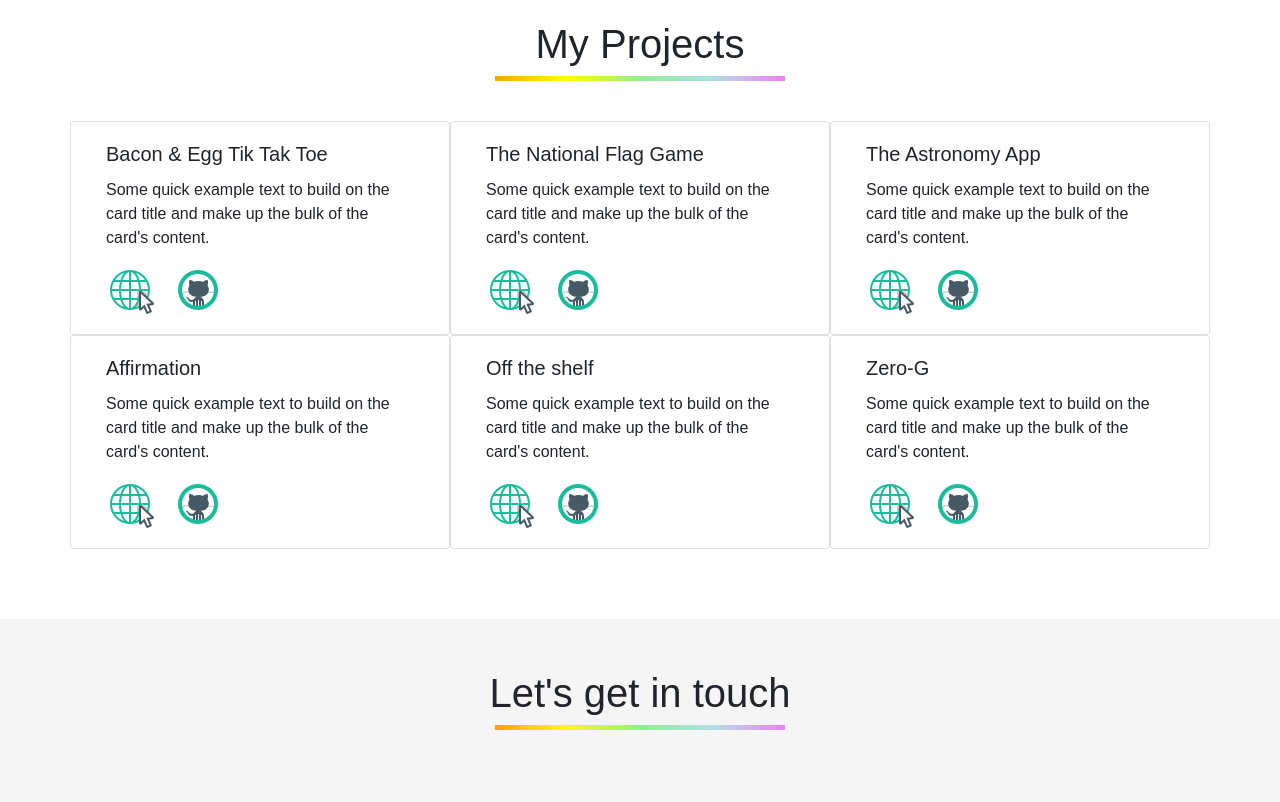
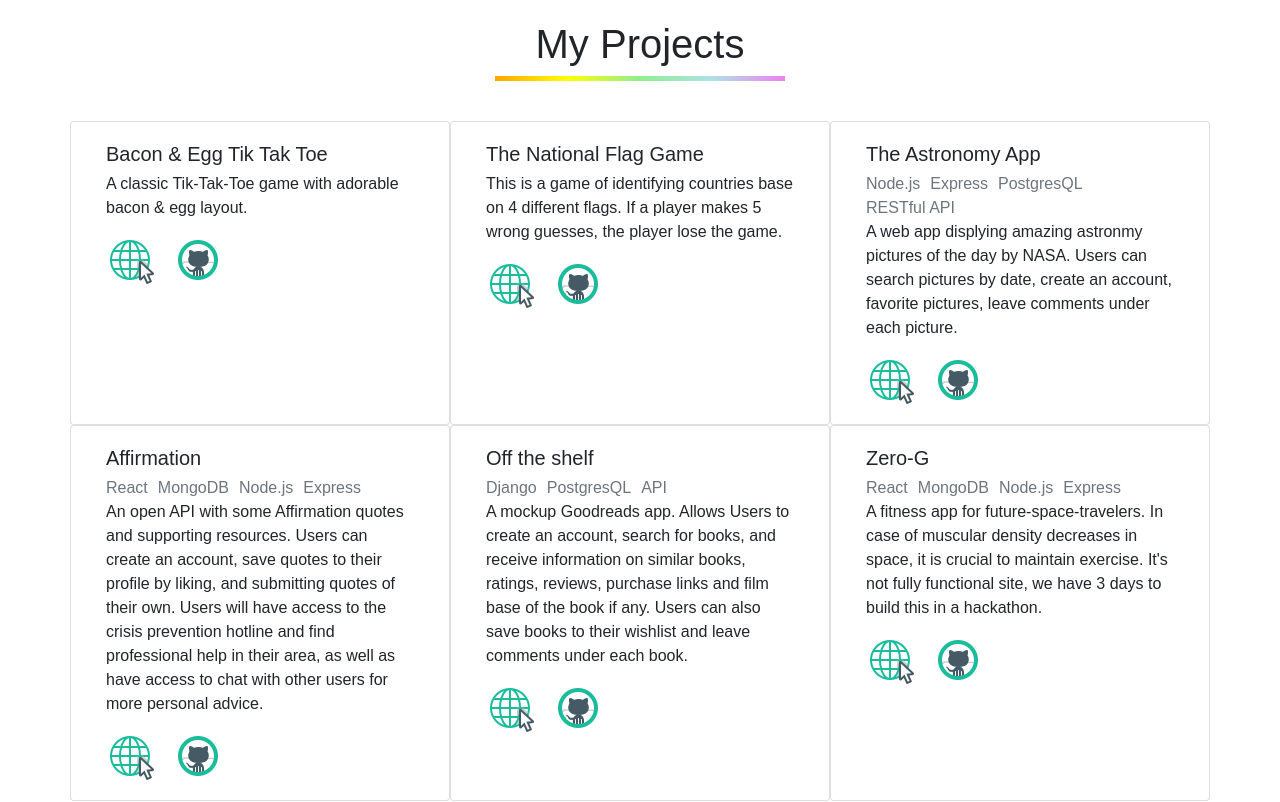
Before and after one commit to margaret-jihua/portfolio, a React (Create React App) app: page / in a window 1280 px wide. Shown: the part 1620-2422 px from the top of the page. Built offline with nearby package versions, Linux system fonts and the light colour scheme; a web font is replaced by a local one.

Commit message:
update info of projects

```diff
--- a/src/components/Home.js
+++ b/src/components/Home.js
@@ -11,30 +11,44 @@ export default class Home extends Component {
 
         const projects = [
             {
-                name:'Bacon & Egg Tik Tak Toe',
-                link:"https://margaret-jihua.github.io/tik-tak-toe/",
+                name: "Bacon & Egg Tik Tak Toe",
+                link: "https://margaret-jihua.github.io/tik-tak-toe/",
+                repo: "https://github.com/margaret-jihua/tik-tak-toe",
+                description: "A classic Tik-Tak-Toe game with adorable bacon & egg layout."
             },
             {
-                name:'The National Flag Game',
-                link:"https://margaret-jihua.github.io/national-flag-game/"
+                name: "The National Flag Game",
+                link: "https://margaret-jihua.github.io/national-flag-game/",
+                repo: "https://github.com/margaret-jihua/national-flag-game",
+                description: "This is a game of identifying countries base on 4 different flags. If a player makes 5 wrong guesses, the player lose the game."
             },
             {
-                name:'The Astronomy App',
-                link: "https://astronomy-picture-app.herokuapp.com/"
+                name: "The Astronomy App",
+                link: "https://astronomy-picture-app.herokuapp.com/",
+                repo: "https://github.com/margaret-jihua/Astronomy-App",
+                tech: ["Node.js", "Express", "PostgresQL", "RESTful API"],
+                description: "A web app displying amazing astronmy pictures of the day by NASA. Users can search pictures by date, create an account, favorite pictures, leave comments under each picture."
             },
             {
-                name: 'Affirmation',
-                link: "https://affirmations-client.herokuapp.com/"
+                name: "Affirmation",
+                link: "https://affirmations-client.herokuapp.com/",
+                repo: "https://github.com/margaret-jihua/Affirmations-App",
+                tech: ["React", "MongoDB", "Node.js", "Express"],
+                description: "An open API with some Affirmation quotes and supporting resources. Users can create an account, save quotes to their profile by liking, and submitting quotes of their own. Users will have access to the crisis prevention hotline and find professional help in their area, as well as have access to chat with other users for more personal advice."
             },
             {
-                name: 'Off the shelf',
-                link: "https://offtheshelff.herokuapp.com/"
+                name: "Off the shelf",
+                link: "https://offtheshelff.herokuapp.com/",
+                repo: "https://github.com/margaret-jihua/Off-the-Shelf",
+                tech: ["Django", "PostgresQL", "API"],
+                description: "A mockup Goodreads app. Allows Users to create an account, search for books, and receive information on similar books, ratings, reviews, purchase links and film base of the book if any. Users can also save books to their wishlist and leave comments under each book."
             },
             {
-                name: 'Zero-G',
+                name: "Zero-G",
                 link: "https://zero-g-frontend-25239.web.app/",
-                repo:"https://github.com/margaret-jihua/zero-g-frontend",
-                description:""
+                repo: "https://github.com/margaret-jihua/zero-g-frontend",
+                tech: ["React", "MongoDB", "Node.js", "Express"],
+                description: "A fitness app for future-space-travelers. In case of muscular density decreases in space, it is crucial to maintain exercise. It's not fully functional site, we have 3 days to build this in a hackathon."
             }
         ]
 
--- a/src/components/Projects.js
+++ b/src/components/Projects.js
@@ -5,17 +5,23 @@ import site from '../assets/icons8-internet-48.png'
 export default class Projects extends Component {
     render() {
         const projectList = this.props.projects.map((p,i) => {
+
             return (
-                <div class="card col-sm-12 col-md-6 col-lg-4">
-                    <div class="card-body">
-                        <h5 class="card-title">{p.name}</h5>
-                        <p class="card-text">Some quick example text to build on the card title and make up the bulk of the card's content.</p>
-                        <a href={p.link} class="card-link"><img src={site} /></a>
-                        <a href="#" class="card-link"><img src={github} /></a>
+                <div className="card col-sm-12 col-md-6 col-lg-4">
+                    <div className="card-body">
+                        <h5 className="card-title">{p.name}</h5>
+                        <div className="card-subtitle text-muted d-flex flex-wrap">
+                            {p.tech ? (p.tech.map((t, i) => <span style={{marginRight:"10px"}}>{t}</span>)) : ('')}
+                            {/* {p.tech} */}
+                        </div>
+                        <p className="card-text">{p.description}</p>
+                        <a href={p.link} className="card-link"><img src={site} /></a>
+                        <a href={p.repo} className="card-link"><img src={github} /></a>
                     </div>
                 </div>
             )
         })
+
         return (
             <div id="projects" className="container">
                 <h1 className="heading">My Projects</h1>
```
